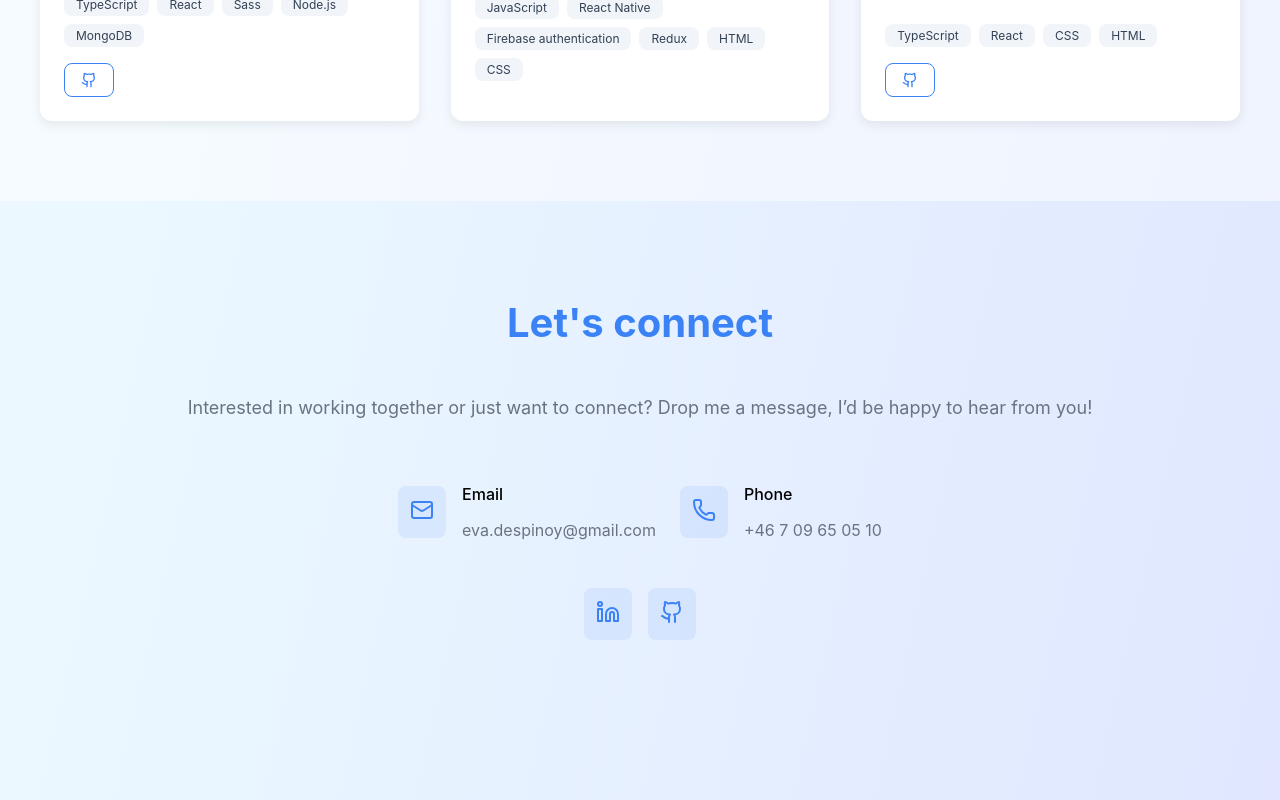
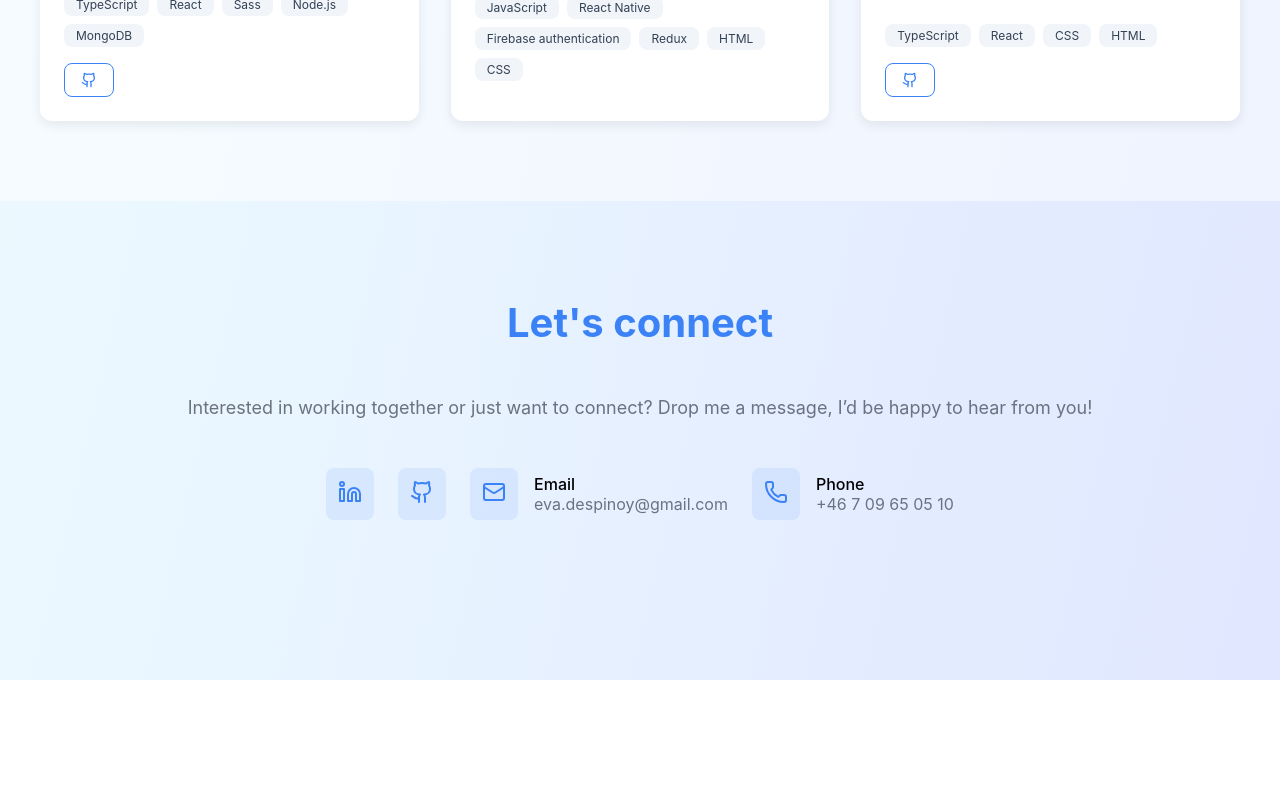
Before and after one commit to evkade/evkade.github.io, a React (Create React App) app in the folder client/: page / in a window 1280 px wide. Shown: the part 4946-5746 px from the top of the page. After the commit the page ends 5626 px from the top, so only its background shows below. Built offline with nearby package versions, Linux system fonts and the light colour scheme.

Commit message:
update socials

```diff
--- a/client/src/pages/contact/Contact.css
+++ b/client/src/pages/contact/Contact.css
@@ -54,15 +54,12 @@
 
 .contact-label {
   font-weight: 500;
+  margin: 0;
 }
 
 .contact-value {
+  margin: 0;
   color: var(--muted);
-}
-
-.contact-socials {
-  display: flex;
-  gap: 1rem;
 }
 
 .social-link {
--- a/client/src/pages/contact/Contact.tsx
+++ b/client/src/pages/contact/Contact.tsx
@@ -12,6 +12,22 @@ function Contact() {
             message, I’d be happy to hear from you!
           </p>
           <div className="contact-details">
+            <a
+              href="https://www.linkedin.com/in/despinoy/"
+              target="_blank"
+              rel="noopener noreferrer"
+              className="social-link"
+            >
+              <Linkedin className="contact-icon" />
+            </a>
+            <a
+              href="https://github.com/evkade/"
+              target="_blank"
+              rel="noopener noreferrer"
+              className="social-link"
+            >
+              <Github className="contact-icon" />
+            </a>
             <div className="contact-item">
               <div className="contact-icon-wrapper">
                 <Mail className="contact-icon" />
@@ -32,25 +48,6 @@ function Contact() {
               </div>
             </div>
           </div>
-
-          <div className="contact-socials">
-            <a
-              href="https://www.linkedin.com/in/despinoy/"
-              target="_blank"
-              rel="noopener noreferrer"
-              className="social-link"
-            >
-              <Linkedin className="contact-icon" />
-            </a>
-            <a
-              href="https://github.com/evkade/"
-              target="_blank"
-              rel="noopener noreferrer"
-              className="social-link"
-            >
-              <Github className="contact-icon" />
-            </a>
-          </div>
         </div>
       </div>
     </section>
```
